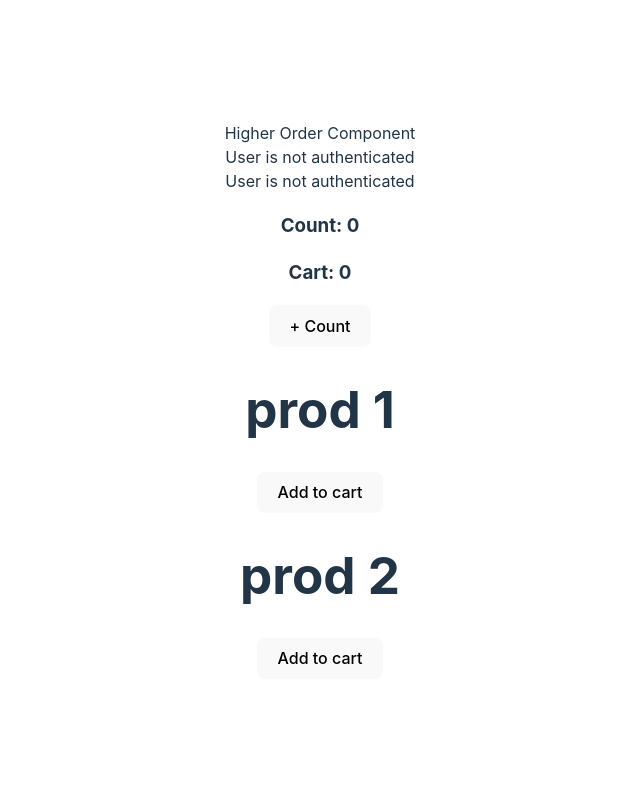
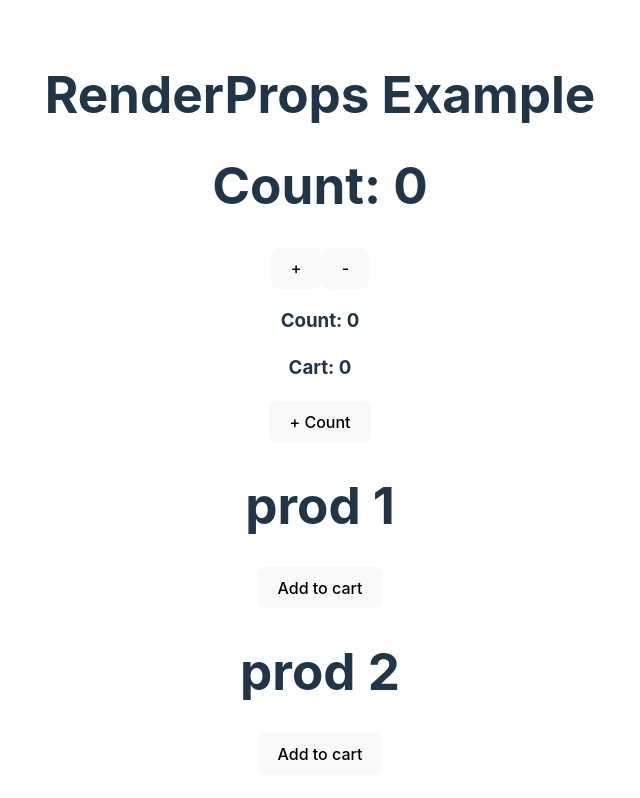
Before and after one commit to aashikkk/ReactMastery, a React (Vite) app: page / in a window 1280 px wide. Shown: the top 798 px of the page, without its empty margins (320-960 px from the left). Built offline with nearby package versions, Linux system fonts and the light colour scheme.

Commit message:
new update

```diff
--- a/src/App.jsx
+++ b/src/App.jsx
@@ -29,6 +29,7 @@ import CounterUseMemo from "./components/useMemo/CounterUseMemo";
 import MainuseCallb from "./components/useCallback/MainuseCallb";
 import HoCMain from "./components/HOC/HoCMain";
 import { lazy, Suspense } from "react";
+import RenderProps from "./components/RenderProps";
 const LazyMainUseCallBack = lazy(() =>
     import("./components/useCallback/MainuseCallb")
 );
@@ -36,7 +37,8 @@ const LazyMainUseCallBack = lazy(() =>
 function App() {
     return (
         <>
-            <HoCMain />
+            <RenderProps />
+            {/* <HoCMain /> */}
             <Suspense fallback={<div>Loading...</div>}>
                 <LazyMainUseCallBack />
             </Suspense>
--- /dev/null
+++ b/src/components/RenderProps.jsx
@@ -0,0 +1,29 @@
+import React, { useState } from "react";
+
+const Counter = ({ render }) => {
+    const [count, setCount] = useState(0);
+
+    const increment = () => setCount(count + 1);
+    const decrement = () => setCount(count - 1);
+
+    return render(count, increment, decrement); //// Passing count and functions to parent via render prop
+};
+
+const RenderProps = () => {
+    return (
+        <div>
+            <h1>RenderProps Example</h1>
+            <Counter
+                render={(count, increment, decrement) => (
+                    <div>
+                        <h1>Count: {count} </h1>
+                        <button onClick={increment}>+</button>
+                        <button onClick={decrement}>-</button>
+                    </div>
+                )}
+            />
+        </div>
+    );
+};
+
+export default RenderProps;
```
